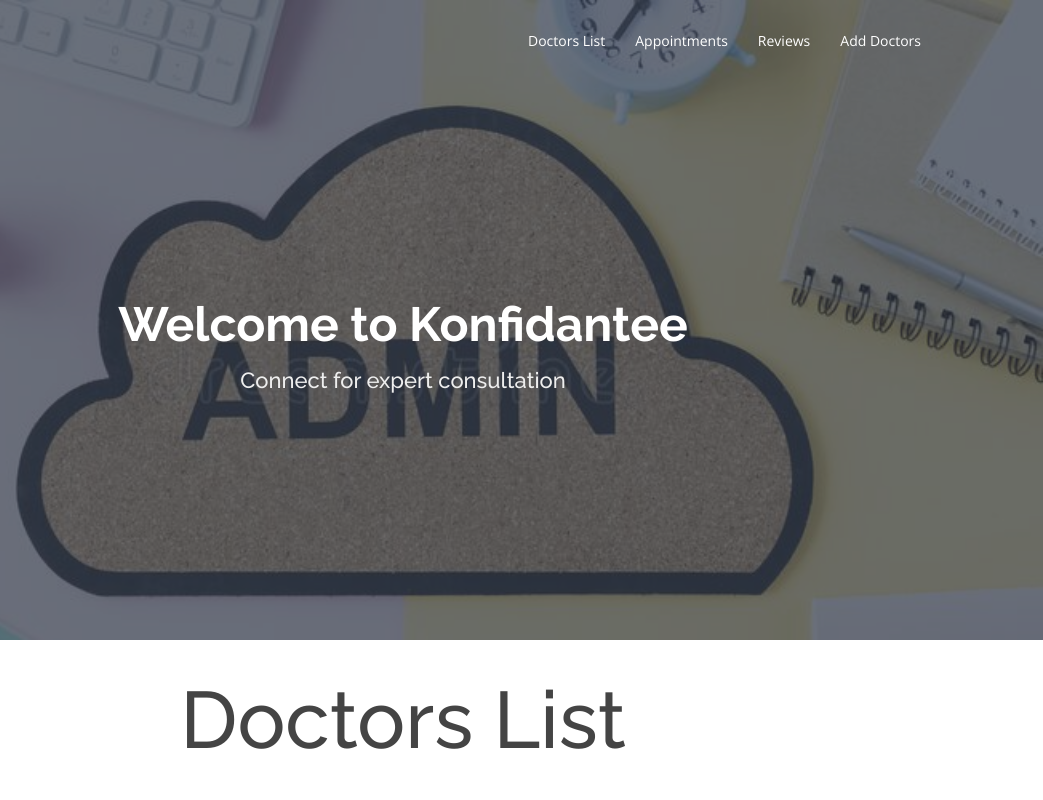
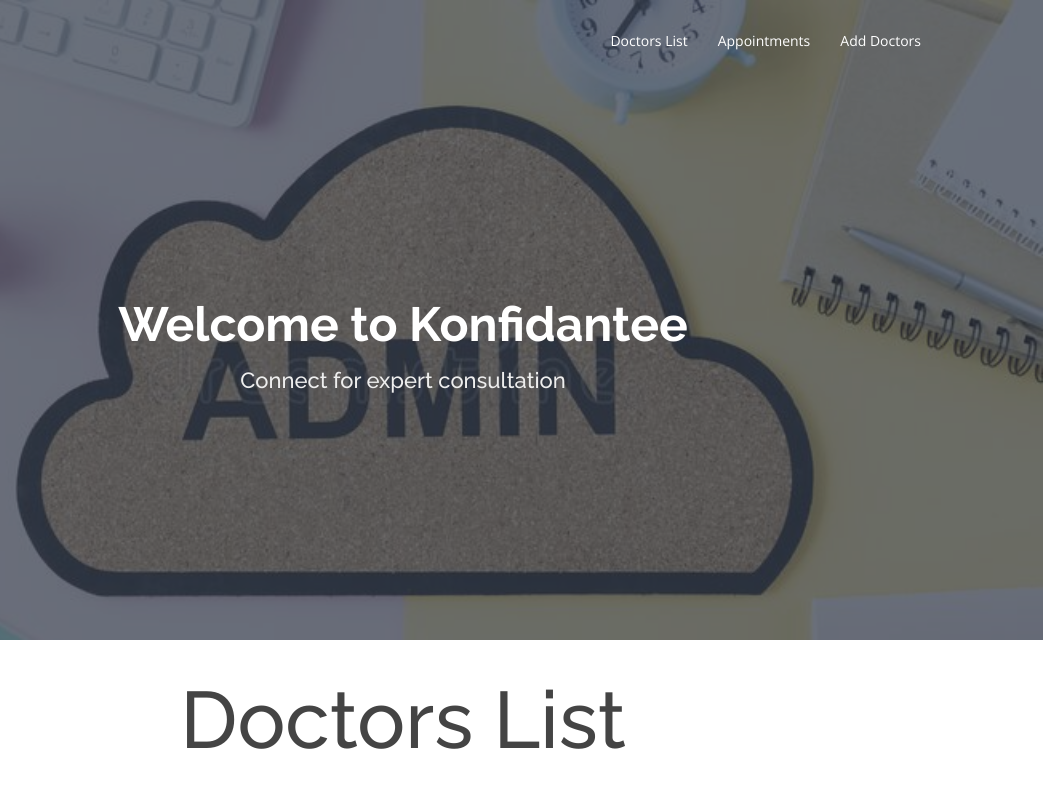
Before and after one commit to Sabarnna1/Astorianz-Doctor-Page, a plain HTML site: page Astorianz-admin-client-main/index.html in a window 1280 px wide. Shown: the top 800 px of the page, 237-1280 px from the left. Drawn offline with nearby package versions, Linux system fonts and the light colour scheme.

Commit message:
Update index.html

```diff
--- a/Astorianz-admin-client-main/index.html
+++ b/Astorianz-admin-client-main/index.html
@@ -32,7 +32,6 @@
           <ul>
             <li><a class="nav-link scrollto active" href="#userlist">Doctors List</a></li>
             <li><a class="nav-link scrollto" href="#bookings">Appointments</a></li>
-            <li><a class="nav-link scrollto" href="#reviews">Reviews</a></li>
             <li><a class="nav-link scrollto" href="#add_doctors">Add Doctors</a></li>
           </ul>
 
```
